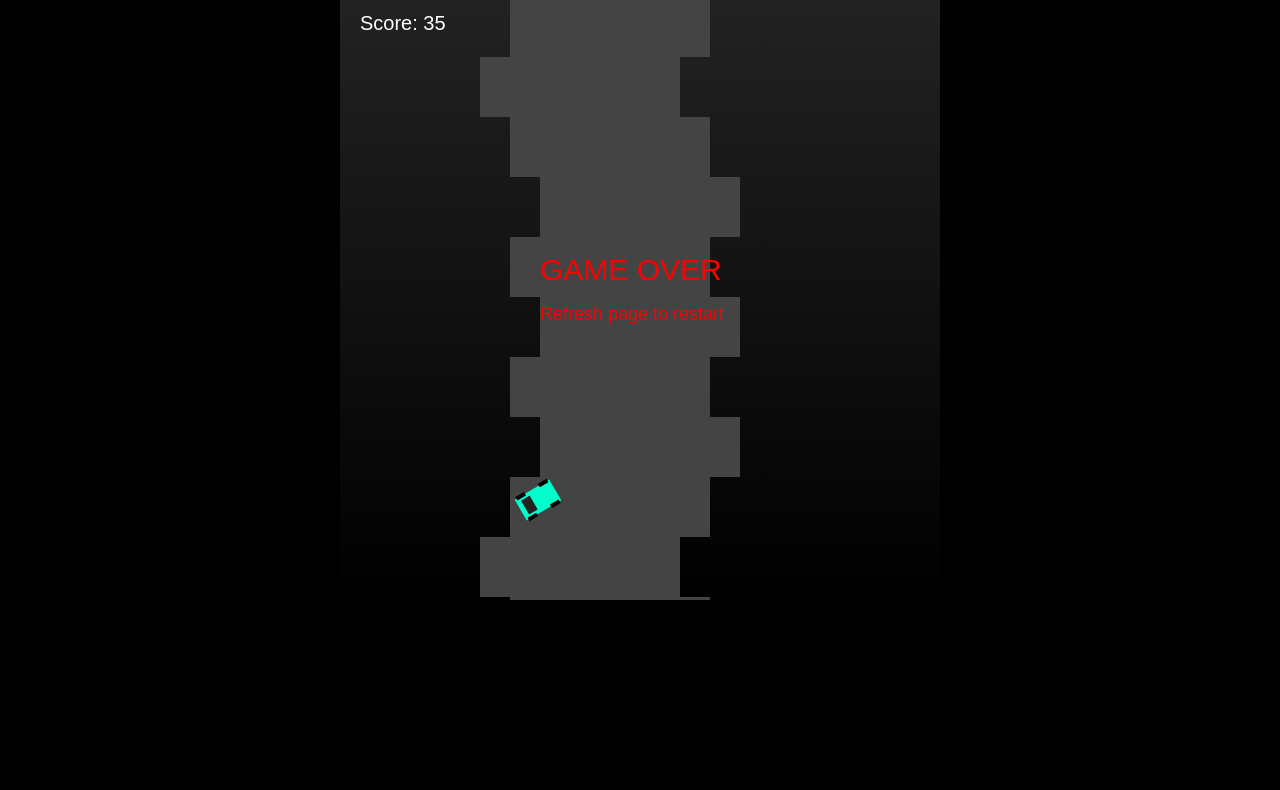
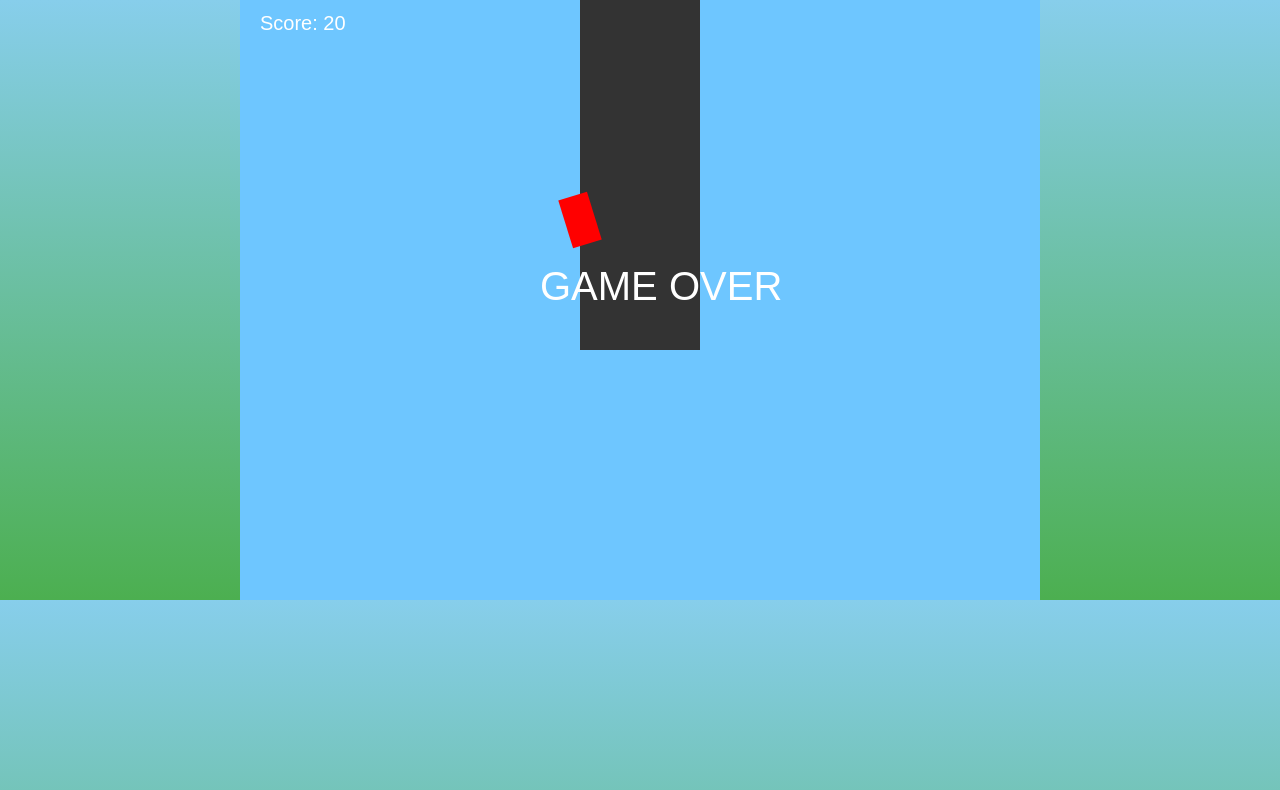
Before and after one commit to rolishri26/driftboss2, a plain HTML site: page index.html in a window 1280 px wide. Drawn offline with Linux system fonts and the light colour scheme.

Commit message:
Update index.html

```diff
--- a/index.html
+++ b/index.html
@@ -1,158 +1,162 @@
 <!DOCTYPE html>
 <html>
 <head>
-  <title>Drift Boss 2 - Single Player</title>
+<title>Drift Boss 2</title>
 <style>
-    body { margin:0; background:#000; overflow:hidden; }
-    canvas { display:block; margin:auto; background:linear-gradient(#222,#000); }
+body {
+  margin: 0;
+  overflow: hidden;
+  background: linear-gradient(#87CEEB, #4CAF50);
+}
+
+canvas {
+  display: block;
+  margin: auto;
+  background: #6ec6ff;
+}
 </style>
 </head>
 <body>
-<canvas id="game" width="600" height="600"></canvas>
+
+<canvas id="game"></canvas>
 
 <script>
 const canvas = document.getElementById("game");
 const ctx = canvas.getContext("2d");
 
-const TRACK_WIDTH = 200;
-const TILE_SIZE = 60;
-const SPEED = 3;
+canvas.width = 800;
+canvas.height = 600;
 
-let spaceHeld = false;
-document.addEventListener("keydown", e => {
-  if (e.code === "Space") spaceHeld = true;
-});
-document.addEventListener("keyup", e => {
-  if (e.code === "Space") spaceHeld = false;
+let car = {
+  x: 400,
+  y: 300,
+  angle: 0,
+  size: 30,
+  driftingRight: false,
+  speed: 4
+};
+
+let track = [];
+let trackWidth = 120;
+let score = 0;
+let gameOver = false;
+
+// Generate initial straight track
+for (let i = 0; i < 20; i++) {
+  track.push({x: 400, y: 300 - i * 100});
+}
+
+// SPACE controls
+document.addEventListener("keydown", (e) => {
+  if (e.code === "Space") {
+    car.driftingRight = true;
+  }
 });
 
-class Track {
-  constructor() {
-    this.tiles = [];
-    this.offsetY = 0;
-    for (let i = 0; i < 15; i++) {
-      this.tiles.push({ shift: 0 });
+document.addEventListener("keyup", (e) => {
+  if (e.code === "Space") {
+    car.driftingRight = false;
+  }
+});
+
+function generateTrack() {
+  let last = track[track.length - 1];
+  let direction = Math.random() > 0.5 ? -1 : 1;
+
+  track.push({
+    x: last.x + direction * 100,
+    y: last.y - 100
+  });
+}
+
+function update() {
+  if (gameOver) return;
+
+  score += 1;
+
+  // Drift movement
+  if (car.driftingRight) {
+    car.x += 3;
+    car.angle = 0.3;
+  } else {
+    car.x -= 3;
+    car.angle = -0.3;
+  }
+
+  car.y -= car.speed;
+
+  // Camera effect
+  ctx.translate(0, car.speed);
+
+  // Generate new track
+  if (track.length < 30) {
+    generateTrack();
+  }
+
+  // Collision check
+  let safe = false;
+  for (let piece of track) {
+    if (
+      car.x > piece.x - trackWidth/2 &&
+      car.x < piece.x + trackWidth/2 &&
+      car.y < piece.y + 50 &&
+      car.y > piece.y - 50
+    ) {
+      safe = true;
     }
   }
 
-  update() {
-    this.offsetY += SPEED;
-
-    if (this.offsetY >= TILE_SIZE) {
-      this.offsetY = 0;
-      this.tiles.shift();
-
-      let lastShift = this.tiles[this.tiles.length - 1].shift;
-      let newShift = lastShift + (Math.random() > 0.5 ? 30 : -30);
-      newShift = Math.max(-120, Math.min(120, newShift));
-      this.tiles.push({ shift: newShift });
+  if (!safe) {
+    gameOver = true;
   }
 }
 
-  draw() {
-    for (let i = 0; i < this.tiles.length; i++) {
-      let tile = this.tiles[i];
-      let y = i * TILE_SIZE - this.offsetY;
-
-      ctx.fillStyle = "#444";
+function drawTrack() {
+  ctx.fillStyle = "#333";
+  for (let piece of track) {
     ctx.fillRect(
-        canvas.width/2 - TRACK_WIDTH/2 + tile.shift,
-        y,
-        TRACK_WIDTH,
-        TILE_SIZE
+      piece.x - trackWidth/2,
+      piece.y - 50,
+      trackWidth,
+      100
     );
   }
 }
 
-  getCurrentX() {
-    return canvas.width/2 - TRACK_WIDTH/2 + this.tiles[10].shift;
-  }
-}
+function drawCar() {
+  ctx.save();
+  ctx.translate(car.x, car.y);
+  ctx.rotate(car.angle);
 
-class Car {
-  constructor() {
-    this.x = canvas.width/2;
-    this.y = 500;
-    this.angle = 0;
-    this.alive = true;
-    this.score = 0;
-  }
-
-  update(trackX) {
-    if (!this.alive) return;
-
-    this.score++;
-
-    // SPACE = drift right
-    if (spaceHeld) {
-      this.angle += 0.06;
-    } else {
-      this.angle -= 0.06;
-    }
-
-    this.x += Math.sin(this.angle) * 4;
-
-    if (this.x < trackX || this.x > trackX + TRACK_WIDTH) {
-      this.alive = false;
-    }
-  }
-
-  draw() {
-    ctx.save();
-    ctx.translate(this.x, this.y);
-    ctx.rotate(this.angle);
-
-    // Car body
-    ctx.fillStyle = "#00ffcc";
-    ctx.fillRect(-12, -20, 24, 40);
-
-    // Windshield
-    ctx.fillStyle = "#222";
-    ctx.fillRect(-8, -15, 16, 10);
-
-    // Wheels
-    ctx.fillStyle = "black";
-    ctx.fillRect(-14, -18, 4, 10);
-    ctx.fillRect(10, -18, 4, 10);
-    ctx.fillRect(-14, 8, 4, 10);
-    ctx.fillRect(10, 8, 4, 10);
+  ctx.fillStyle = "red";
+  ctx.fillRect(-15, -25, 30, 50);
 
   ctx.restore();
 }
-}
-
-let track = new Track();
-let car = new Car();
 
 function drawUI() {
+  ctx.setTransform(1,0,0,1,0,0);
   ctx.fillStyle = "white";
   ctx.font = "20px Arial";
-  ctx.fillText("Score: " + car.score, 20, 30);
+  ctx.fillText("Score: " + score, 20, 30);
 
-  if (!car.alive) {
-    ctx.fillStyle = "red";
-    ctx.font = "30px Arial";
-    ctx.fillText("GAME OVER", 200, 280);
-    ctx.font = "18px Arial";
-    ctx.fillText("Refresh page to restart", 200, 320);
+  if (gameOver) {
+    ctx.font = "40px Arial";
+    ctx.fillText("GAME OVER", 300, 300);
   }
 }
 
 function gameLoop() {
-  ctx.clearRect(0, 0, canvas.width, canvas.height);
-
-  track.update();
-  track.draw();
-
-  car.update(track.getCurrentX());
-  car.draw();
-
+  update();
+  ctx.clearRect(0,0,canvas.width,canvas.height);
+  drawTrack();
+  drawCar();
   drawUI();
-
   requestAnimationFrame(gameLoop);
 }
 
 gameLoop();
 </script>
+
 </body>
 </html>
```
Lines whose indentation alone changed are shown as unchanged.
